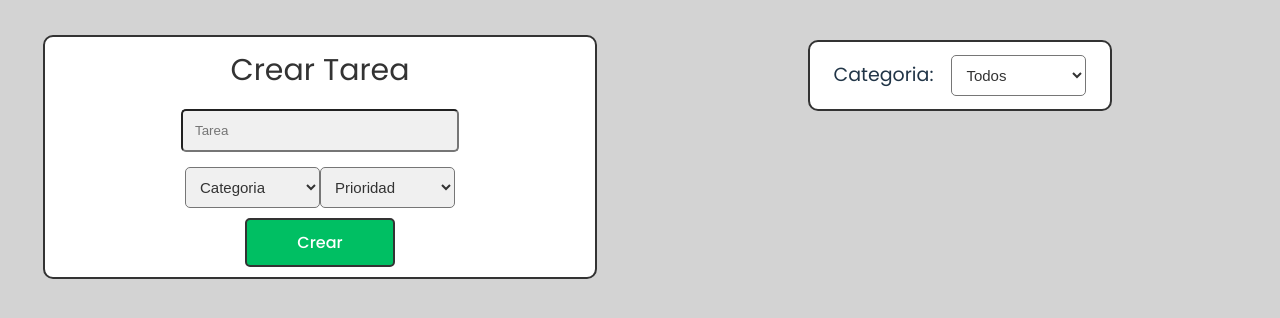
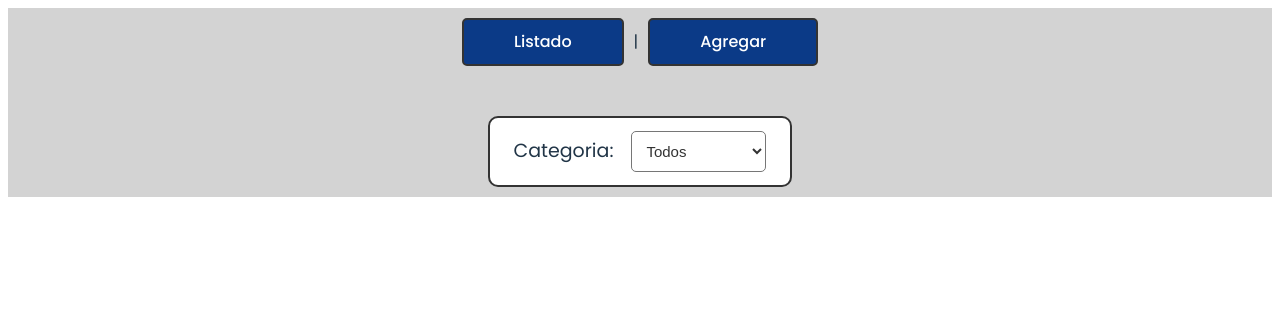
Before and after one commit to Aranda-Cristian/Tareas, a React (Vite) app: page / in a window 1280 px wide. Shown: the top 318 px of the page. Built offline with nearby package versions, Linux system fonts and the light colour scheme.

Commit message:
wouter aplication

```diff
--- a/package.json
+++ b/package.json
@@ -11,7 +11,8 @@
   },
   "dependencies": {
     "react": "^19.1.0",
-    "react-dom": "^19.1.0"
+    "react-dom": "^19.1.0",
+    "wouter": "^3.7.1"
   },
   "devDependencies": {
     "@eslint/js": "^9.25.0",
--- a/src/App.css
+++ b/src/App.css
@@ -1,23 +1,20 @@
-#root {
-  display: flex;
-  flex:1;
-}
+
 body{
   background-color: lightgrey;
     font-family:'Poppins', sans-serif;
     font-weight: 400;
     font-style: normal;
-}
-.App{
-  display: flex;
-  flex-direction: row;
-  flex: 1;
-}
+
+  }
+
+
 .Panel{
   margin-top: 30px;
   display: flex;
-  flex: 1;
   flex-direction: column;
+
+
+  justify-content: center;
   align-items: center;
 }
 .Formulario{
@@ -43,6 +40,23 @@ body{
     border-radius: 10px;
     margin: 10px;
     width: 300px;
+}
+.opciones{
+  display: flex;
+
+  align-items: center;
+  justify-content: center;
+
+}
+.opciones a{
+  margin: 10px;
+    color: white;
+    background-color: #0b3a87;
+    padding: 10px 50px;
+    border:#333 solid 2px;
+    border-radius: 5px;
+    font-size: 16px;
+    cursor: pointer;
 }
 #filtro{
     font-size: 15px;
@@ -83,11 +97,12 @@ select{
     cursor: pointer;
 }
 .Listado{
-  display: flex;
-  flex-direction: column;
-  flex:1;
+  display: grid;
+
+  grid-template-columns: 50% 50%;
+
   width: 100%;
-  align-items: center;
+
 }
 .arjeta{
   display: flex;
@@ -161,4 +176,8 @@ ion-icon {
   .Tarjeta{
     width: 100%;
   }
+  .Listado{
+    grid-template-columns: 100%;
+    width: 90%;
+  }
 }
--- a/src/App.jsx
+++ b/src/App.jsx
@@ -1,91 +1,85 @@
 import { useState } from 'react'
-import Formulario from './componentes/formulario';
-import Listado from './componentes/listado';
+import { Route, Link } from 'wouter'   // ⬅️ Importamos wouter
+import Formulario from './componentes/formulario'
+import Listado from './componentes/listado'
 import './App.css'
 
 function App() {
   const [id, setId] = useState(0);
   const [tareas, setTareas] = useState([]);
   const [todasLasTareas, setTodasLasTareas] = useState([]);
-  const [filtros, setFiltros] = useState("todos"); // siempre al iniciar el estado sera "todos", mientras vamos filtrando se guardara aqui
-  const ordenPrioridad = { // para ordenar
+  const [filtros, setFiltros] = useState("todos");
+
+  const ordenPrioridad = {
     alta: 1,
     media: 2,
     baja: 3
-  }
+  };
 
   const guardarTarea = (tarea) => {
-    // Siempre agregar a la lista completa
-    const todasLasTareasNuevo = [...todasLasTareas, { ...tarea, id }]; //Genera un nuevo array con todas las tareas anteriores más la nueva tarea
-    todasLasTareasNuevo.sort((a, b) => ordenPrioridad[a.prioridad] - ordenPrioridad[b.prioridad]); //ordena las tareas por prioridad
-    console.log(todasLasTareasNuevo)
-    setTodasLasTareas(todasLasTareasNuevo); //actualiza el estado de todas las tareas con la nueva lista ordenada
+    const todasLasTareasNuevo = [...todasLasTareas, { ...tarea, id }];
+    todasLasTareasNuevo.sort((a, b) => ordenPrioridad[a.prioridad] - ordenPrioridad[b.prioridad]);
+    setTodasLasTareas(todasLasTareasNuevo);
 
-    // Actualizar la lista filtrada según el filtro activo
     if (filtros === "todos") {
       setTareas(todasLasTareasNuevo);
     } else {
-      setTareas(todasLasTareasNuevo.filter((tarea) => tarea.categoria === filtros)); // en caso que no sean todos filtra segun la categoria seleccionada
+      setTareas(todasLasTareasNuevo.filter((t) => t.categoria === filtros));
     }
+    setId(id + 1);
+  };
 
-    //esta condicion asegura que al crear una nueva tarea en una categoria diferente a "todos" se imprima la tarjeta o no dependiendo si coincide con la categoria seleccionada, obvio lo guarda igualmente
-
-    setId(id + 1); // agrega el id
-
-  }
-  const filtrarCategoria = (categoria) => { // funcion que filtra las tareas segun la categoria seleccionada
+  const filtrarCategoria = (categoria) => {
     setFiltros(categoria);
     if (categoria === "todos") {
       setTareas(todasLasTareas);
       return;
     }
-    const tareasFiltradas = todasLasTareas.filter((tarea) => tarea.categoria === categoria); // en caso sea diferente a "todos" filtra las tareas segun la categoria seleccionada
-
-    setTareas(tareasFiltradas); //guarda las tareas filtradas
-    console.log(tareasFiltradas);
+    setTareas(todasLasTareas.filter((t) => t.categoria === categoria));
   };
 
   const cambiarEstado = (nuevoEstado, tareaId) => {
-    const tareasnuevo = [...tareas]; // en esta variable capta todas tareas
-    const tareaestado = tareasnuevo.find((tarea) => tarea.id === tareaId); //Busca tarea segun id
-    const tareasintar = tareasnuevo.filter((tarea) => tarea.id !== tareaId);
-    if (tareaestado, tareasintar) {
-      tareaestado.estado = nuevoEstado; //reemplaza el valor antiguo por el nuevo
+    const tareasnuevo = [...tareas];
+    const tareaestado = tareasnuevo.find((t) => t.id === tareaId);
+    const tareasintar = tareasnuevo.filter((t) => t.id !== tareaId);
+    if (tareaestado && tareasintar) {
+      tareaestado.estado = nuevoEstado;
       tareasintar.push(tareaestado);
       tareasintar.sort((a, b) => ordenPrioridad[a.prioridad] - ordenPrioridad[b.prioridad]);
-      console.log(tareasintar);
       setTareas(tareasintar);
-
     }
-  }
+  };
 
   const eliminarTarea = (tareaId) => {
-    const tareasnuevo = tareas.filter((tarea) => tarea.id !== tareaId); //excluye la tarea a eliminar
-    const todasLasTareasNuevo = todasLasTareas.filter((tarea) => tarea.id !== tareaId); //lo mismo para que no quede en ninguna variable
-    setTareas(tareasnuevo); //guardamos ya sin la tarea
-    setTodasLasTareas(todasLasTareasNuevo); //guardamos ya sin la tarea
-  }
+    setTareas(tareas.filter((t) => t.id !== tareaId));
+    setTodasLasTareas(todasLasTareas.filter((t) => t.id !== tareaId));
+  };
+
+  return (
+
+    <div className="App">
+      <nav className='opciones' style={{ marginBottom: "20px" }}>
+        <Link href="/">Listado</Link> |{" "}
+        <Link href="/agregar">Agregar</Link>
+      </nav>
 
 
-  return (
-    //son las funciones y props que va a necesitar los componentes hijos para funcionar
-    <div className='App'>
 
+      <Route path="/agregar">
+        <Formulario guardarTarea={guardarTarea} />
+      </Route>
 
-      <Formulario
-        guardarTarea={(tarea) => guardarTarea(tarea)}
-      />
-      <Listado
-        filtrarCategoria={(categoria) => filtrarCategoria(categoria)}
-        tareas={tareas}
-        cambiarEstado={(nuevoEstado, tareaId) => cambiarEstado(nuevoEstado, tareaId)}
-        eliminarTarea={(tareaId) => eliminarTarea(tareaId)}
-      />
+      <Route path="/">
 
-
+        <Listado
+          filtrarCategoria={filtrarCategoria}
+          tareas={tareas}
+          cambiarEstado={cambiarEstado}
+          eliminarTarea={eliminarTarea}
+        />
+      </Route>
     </div>
-  )
-
+  );
 }
 
-export default App
+export default App;
--- a/src/componentes/formulario.jsx
+++ b/src/componentes/formulario.jsx
@@ -5,7 +5,6 @@ export default function Formulario({ guardarTarea }) {
     const [datos, setDato] = useTarea();
     const mostrarValores = (e) => {
         e.preventDefault();
-        wdadwdwdadwadwdadw
         guardarTarea(datos);
 
     }
--- a/src/index.css
+++ b/src/index.css
@@ -20,12 +20,6 @@ a:hover {
   color: #535bf2;
 }
 
-body {
-  margin: 0;
-  display: flex;
-  width: 100vw;
-  min-height: 100vh;
-}
 
 h1 {
   font-size: 3.2em;
```
Also changed, not shown: 1 other file (tests, documents, lock files or other folders).
